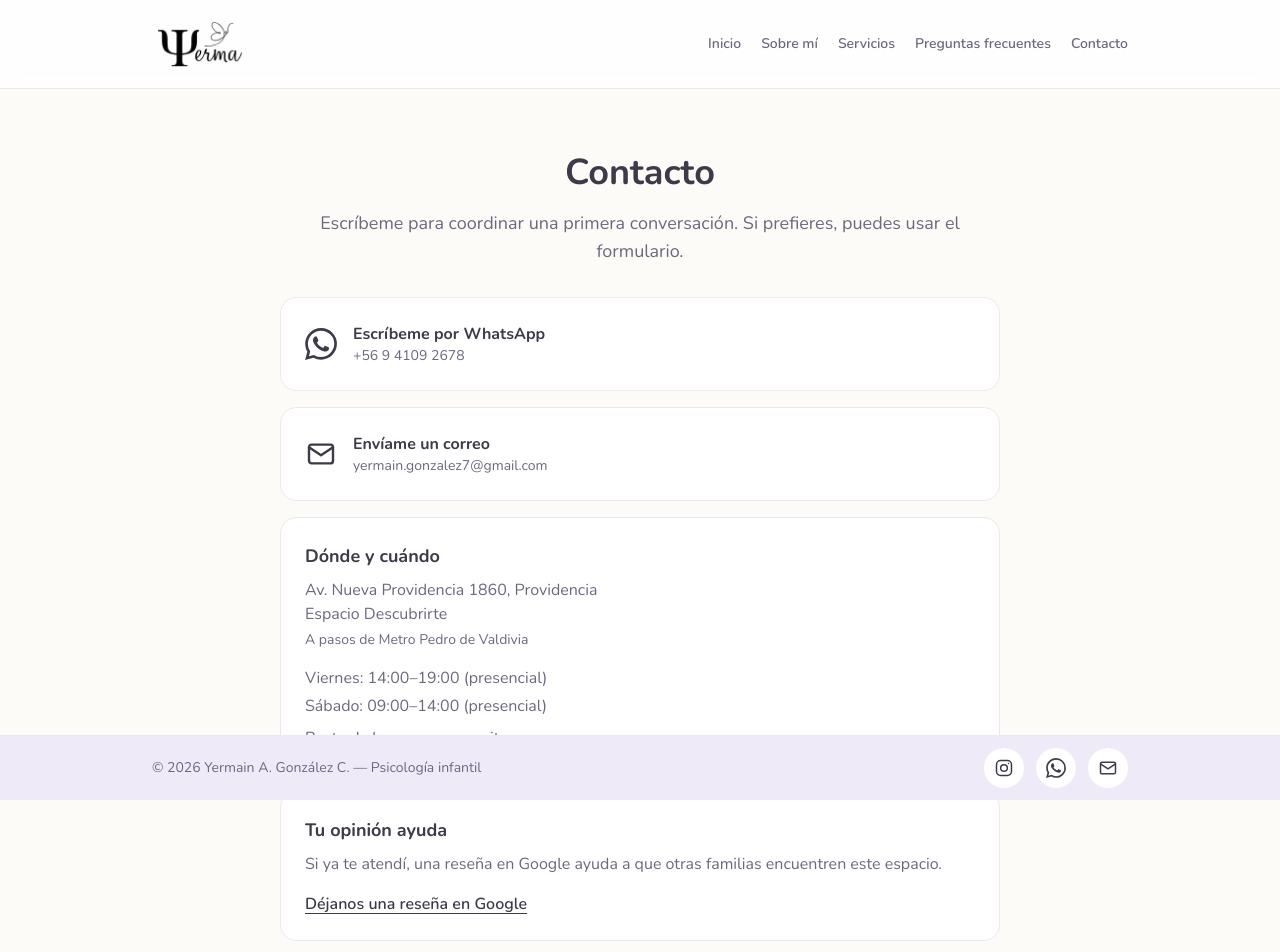
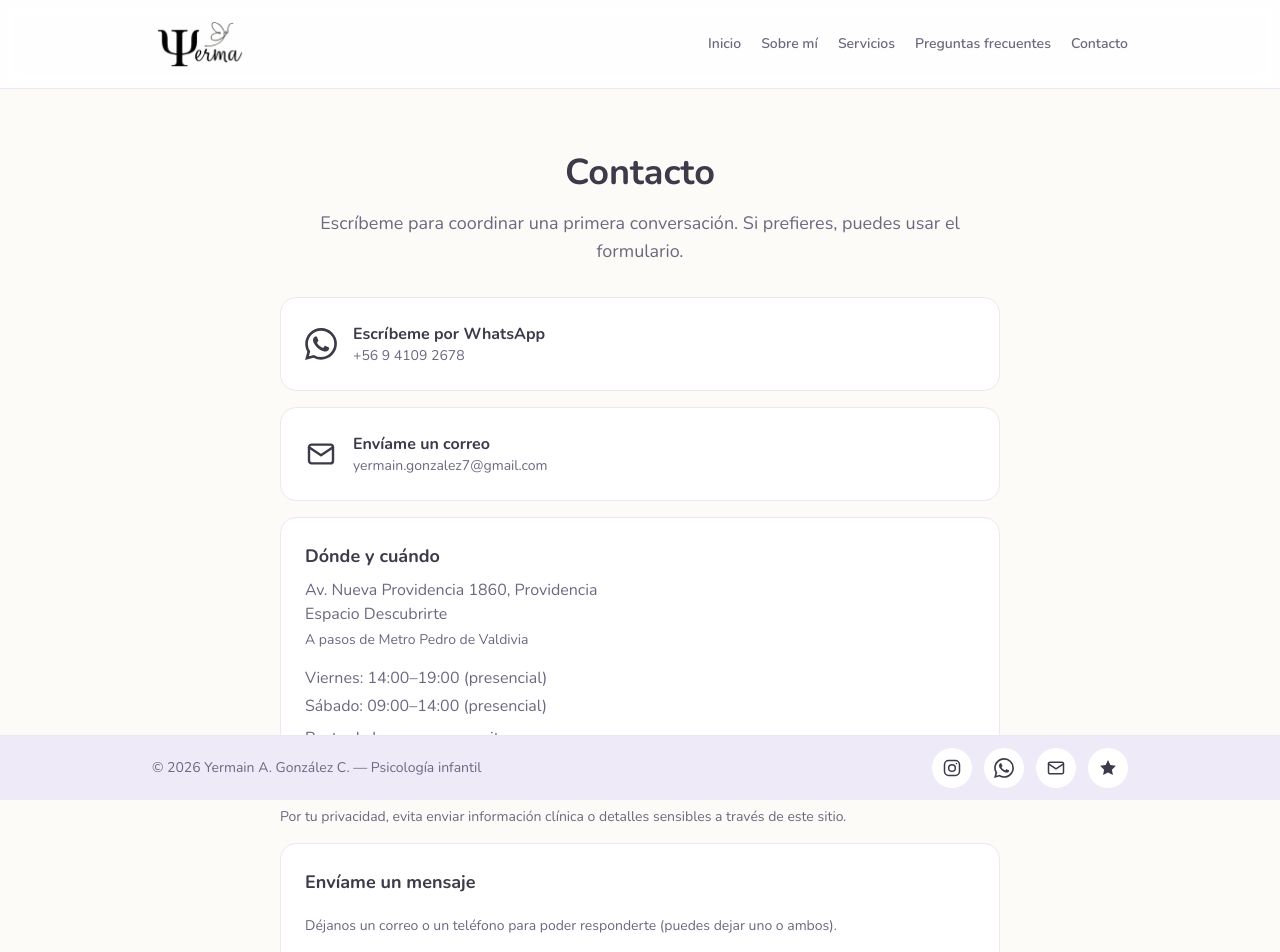
Before and after one commit to OswaldoRodriguez123/psico-yerma, a Next.js app: page /contacto in a window 1280 px wide. Shown: the top 952 px of the page. Built offline with nearby package versions, Linux system fonts and the light colour scheme.

Commit message:
feat: mover aviso de reseña de Google al footer

```diff
--- a/src/app/(public)/contacto/page.tsx
+++ b/src/app/(public)/contacto/page.tsx
@@ -2,7 +2,6 @@ import type { Metadata } from "next";
 import { contact, contactForm, site } from "@/content/site";
 import { PageIntro } from "@/components/ui/PageIntro";
 import { ContactDetails } from "@/components/ui/ContactDetails";
-import { ReviewInvite } from "@/components/ui/ReviewInvite";
 import { JsonLd } from "@/components/seo/JsonLd";
 import { breadcrumbJsonLd, contactPageJsonLd, medicalBusinessJsonLd } from "@/lib/structured-data";
 import { ContactForm } from "@/features/contact/components/ContactForm";
@@ -73,8 +72,6 @@ export default function ContactPage() {
 
         <ContactDetails />
 
-        <ReviewInvite />
-
         <p className="pt-4 text-sm text-ink-soft">{contact.privacyNote}</p>
 
         <div className={cardClass}>
--- a/src/components/layout/Footer.tsx
+++ b/src/components/layout/Footer.tsx
@@ -1,12 +1,13 @@
 import type { ComponentType } from "react";
-import { site } from "@/content/site";
+import { contact, site } from "@/content/site";
 import { getMailtoHref, getWhatsappHref } from "@/features/contact/links";
-import { InstagramIcon, MailIcon, WhatsAppIcon } from "@/components/ui/icons";
+import { InstagramIcon, MailIcon, StarIcon, WhatsAppIcon } from "@/components/ui/icons";
 
 type FooterLink = {
   key: string;
   href: string;
   label: string;
+  ariaLabel?: string;
   Icon: ComponentType<{ className?: string }>;
   external: boolean;
 };
@@ -45,6 +46,17 @@ export function Footer() {
     });
   }
 
+  if (site.googleReviewUrl) {
+    links.push({
+      key: "review",
+      href: site.googleReviewUrl,
+      label: "Reseña",
+      ariaLabel: contact.reviewNote,
+      Icon: StarIcon,
+      external: true,
+    });
+  }
+
   return (
     <footer className="fixed inset-x-0 bottom-0 z-40 border-t border-border bg-primary-soft">
       <div className="mx-auto flex h-16 max-w-5xl items-center justify-between gap-4 px-6">
@@ -53,11 +65,12 @@ export function Footer() {
         </p>
 
         <ul className="flex w-full items-stretch justify-around sm:w-auto sm:items-center sm:justify-end sm:gap-3">
-          {links.map(({ key, href, label, Icon, external }) => (
+          {links.map(({ key, href, label, ariaLabel, Icon, external }) => (
             <li key={key} className="flex-1 sm:flex-none">
               <a
                 href={href}
-                aria-label={label}
+                aria-label={ariaLabel ?? label}
+                title={ariaLabel}
                 {...(external
                   ? { target: "_blank", rel: "noopener noreferrer" }
                   : {})}
--- a/src/components/ui/ReviewInvite.tsx
+++ /dev/null
@@ -1,19 +0,0 @@
-import { contact, site } from "@/content/site";
-import { cardBodyClass, cardClass, cardTitleClass } from "@/components/styles";
-
-export function ReviewInvite() {
-  return (
-    <section className={cardClass}>
-      <h2 className={cardTitleClass}>{contact.reviewTitle}</h2>
-      <p className={`mt-2 ${cardBodyClass}`}>{contact.reviewNote}</p>
-      <a
-        href={site.googleReviewUrl}
-        target="_blank"
-        rel="noopener noreferrer"
-        className="mt-4 inline-block font-semibold text-ink underline underline-offset-4 transition-colors hover:text-ink-soft"
-      >
-        {contact.reviewCta}
-      </a>
-    </section>
-  );
-}
--- a/src/components/ui/icons.tsx
+++ b/src/components/ui/icons.tsx
@@ -133,3 +133,16 @@ export function CloseIcon({ className }: IconProps) {
     </svg>
   );
 }
+
+export function StarIcon({ className }: IconProps) {
+  return (
+    <svg
+      aria-hidden="true"
+      viewBox="0 0 24 24"
+      fill="currentColor"
+      className={className}
+    >
+      <path d="M12 2.5l2.9 6 6.6.9-4.8 4.6 1.2 6.5L12 17.4 6.1 20.5l1.2-6.5L2.5 9.4l6.6-.9L12 2.5Z" />
+    </svg>
+  );
+}
```
Also changed, not shown: 2 other files (tests, documents, lock files or other folders).
